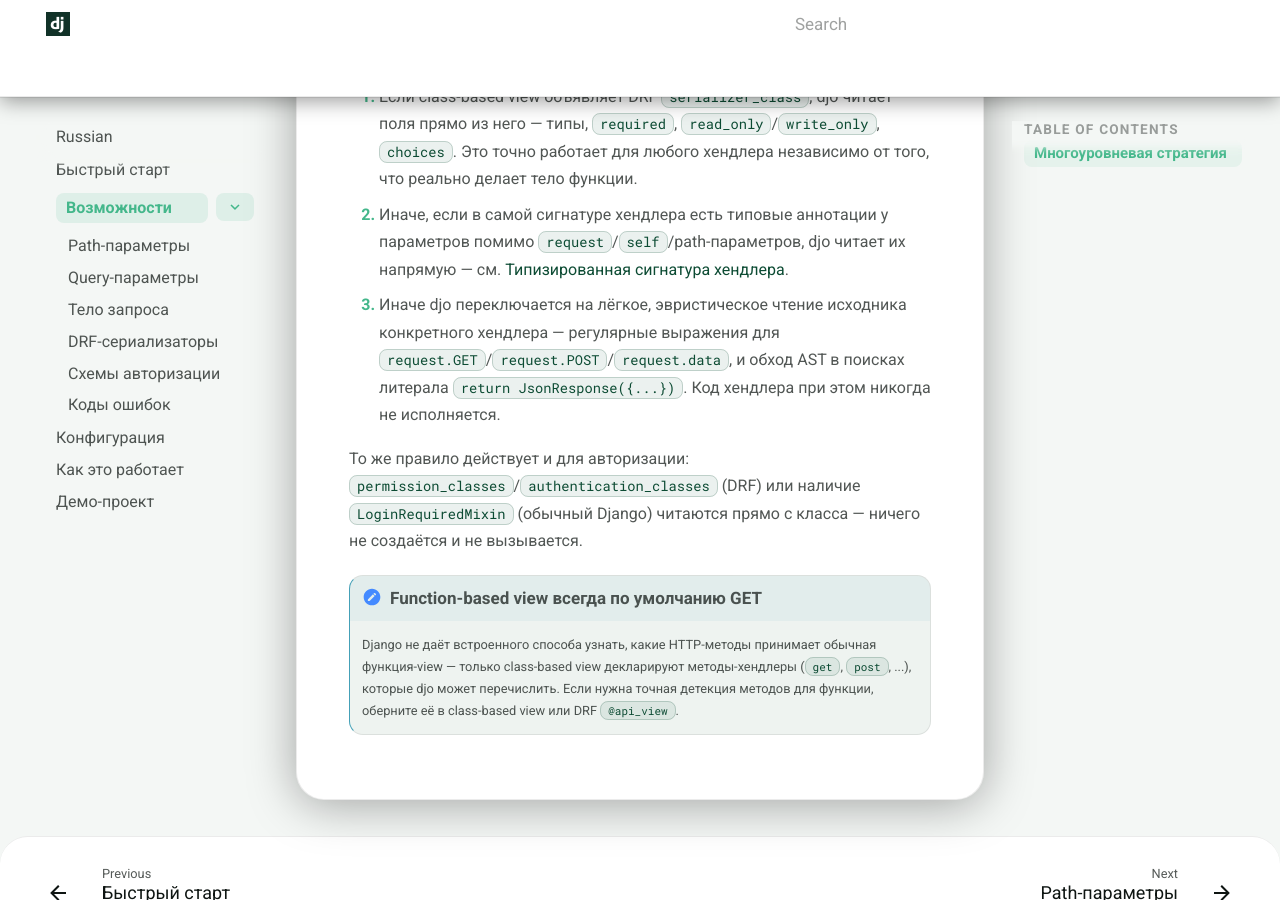
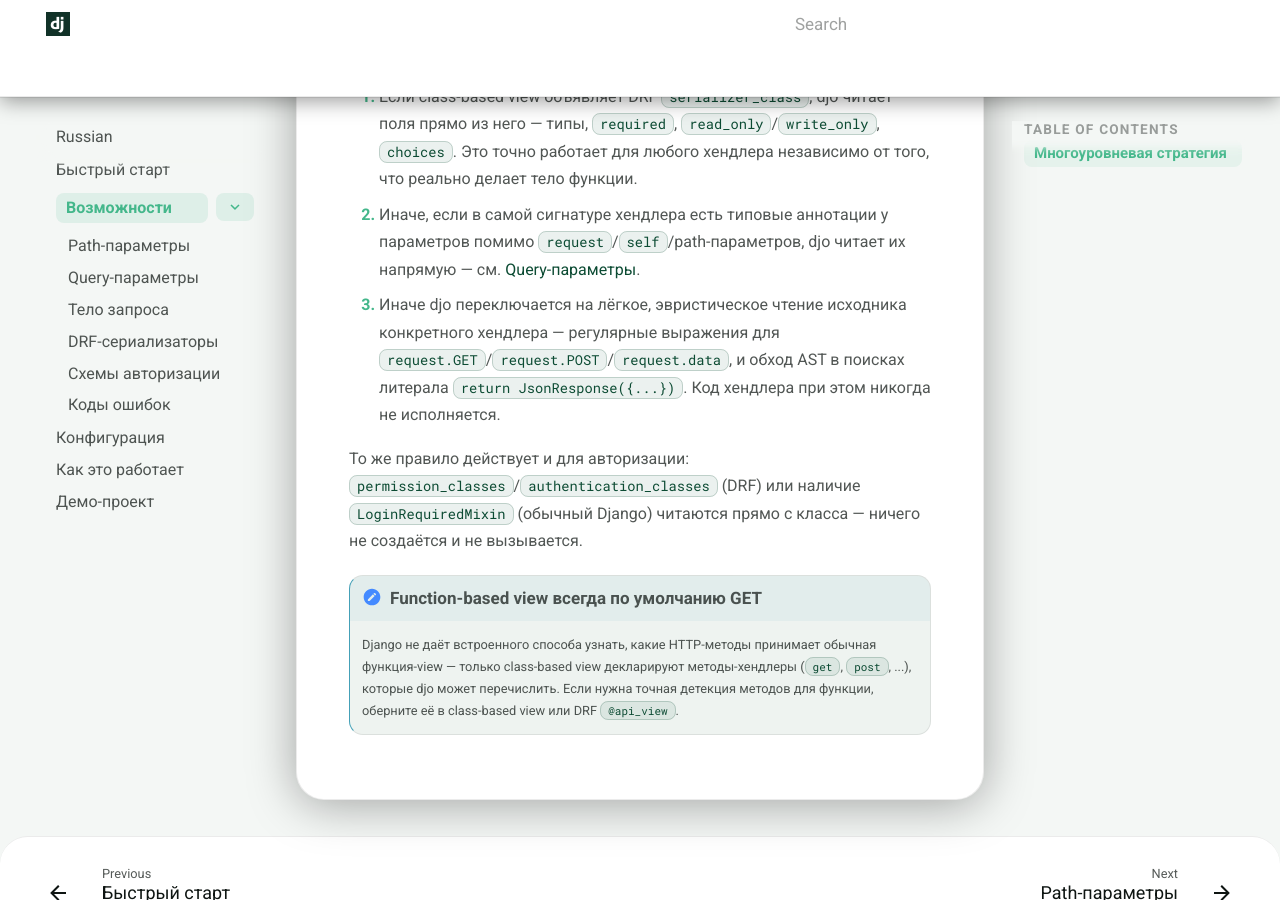
Before and after one commit to NEFORCEO/djo, an MkDocs documentation site: the page built from docs/ru/features/index.md, in a window 1280 px wide and 900 px high, scrolled down 1525 px. Built offline with MkDocs 1.6.1 and Material for MkDocs 9.7.7, drawn with Linux system fonts in a browser that asks for light colours; comment, search, counter and statistics services are not loaded.

Commit message:
docs: update docs/ru/features/index.md

```diff
--- a/docs/ru/features/index.md
+++ b/docs/ru/features/index.md
@@ -17,7 +17,7 @@ djo никогда не исполняет ваши view и ничего не о
 Для тела запроса/ответа и авторизации djo всегда предпочитает **декларативную, статическую информацию** угадыванию:
 
 1. Если class-based view объявляет DRF `serializer_class`, djo читает поля прямо из него — типы, `required`, `read_only`/`write_only`, `choices`. Это точно работает для любого хендлера независимо от того, что реально делает тело функции.
-2. Иначе, если в самой сигнатуре хендлера есть типовые аннотации у параметров помимо `request`/`self`/path-параметров, djo читает их напрямую — см. [Типизированная сигнатура хендлера](query-parameters.md#типизированная-сигнатура-хендлера).
+2. Иначе, если в самой сигнатуре хендлера есть типовые аннотации у параметров помимо `request`/`self`/path-параметров, djo читает их напрямую — см. [Query-параметры](query-parameters.md).
 3. Иначе djo переключается на лёгкое, эвристическое чтение исходника конкретного хендлера — регулярные выражения для `request.GET`/`request.POST`/`request.data`, и обход AST в поисках литерала `return JsonResponse({...})`. Код хендлера при этом никогда не исполняется.
 
 То же правило действует и для авторизации: `permission_classes`/`authentication_classes` (DRF) или наличие `LoginRequiredMixin` (обычный Django) читаются прямо с класса — ничего не создаётся и не вызывается.
```
